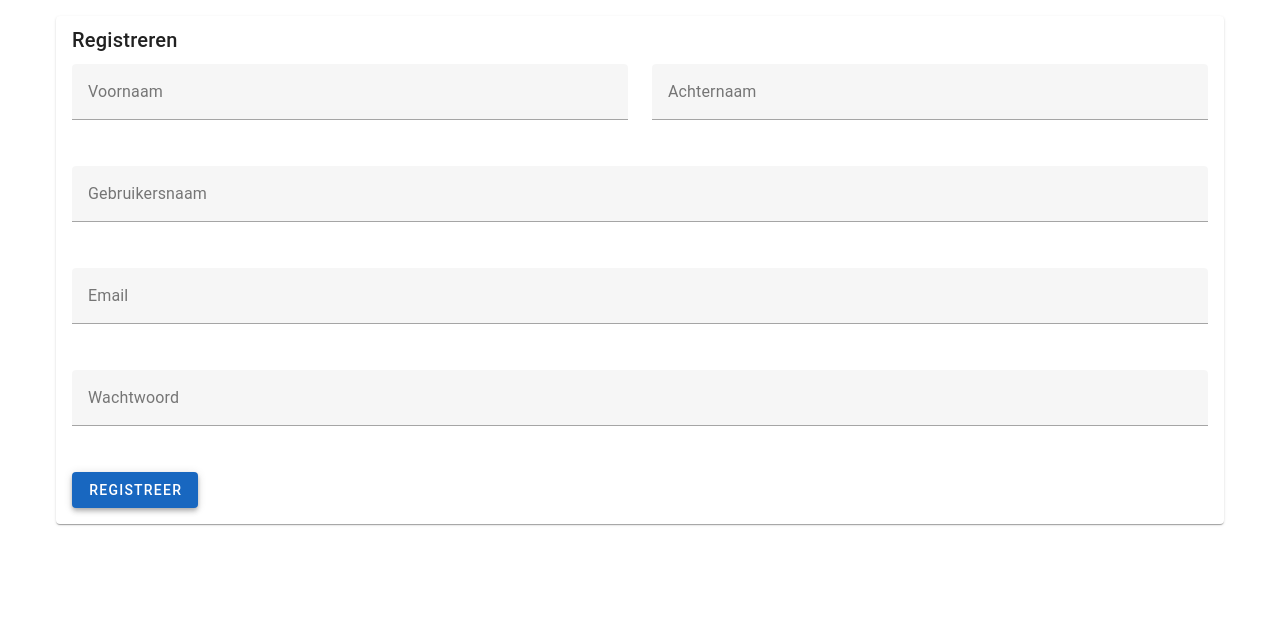
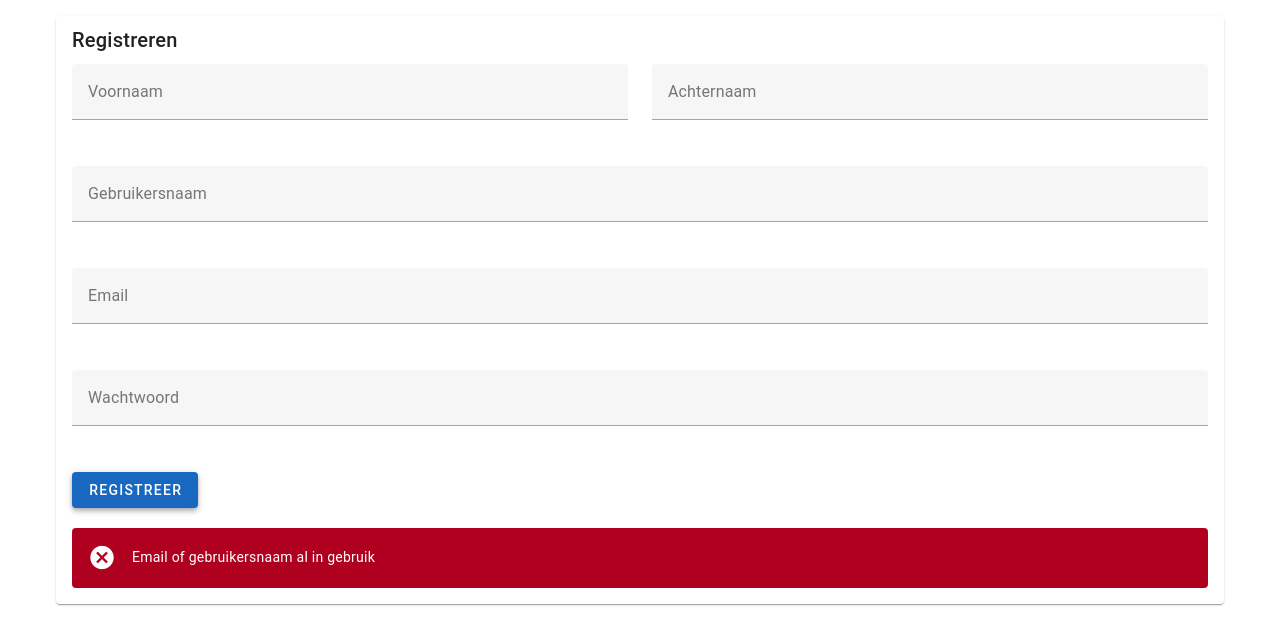
Before and after one commit to MinBZK/HvA-legal-annotation-tool-5.5, a Vue app in the folder frontend/: page / in a window 1280 px wide. Both pictures are taken after a click on the button "REGISTREER". Shown: the top 644 px of the page. Built offline with nearby package versions, Linux system fonts and the light colour scheme; no server answers.

Commit message:
User registration done!

```diff
--- a/frontend/src/components/Register.vue
+++ b/frontend/src/components/Register.vue
@@ -37,6 +37,13 @@
             </v-col>
           </v-row>
         </v-form>
+
+        <br>
+
+        <!-- Display registration status and message -->
+        <v-alert v-if="registrationStatus" :type="registrationStatusColor" outlined>
+          {{ registrationMessage }}
+        </v-alert>
       </v-card-text>
     </v-card>
   </v-container>
@@ -52,12 +59,18 @@ export default {
       lastName: '',
       email: '',
       password: '',
-      username: ''
+      username: '',
+      registrationStatus: '', // 'success' or 'error'
+      registrationMessage: ''
     };
+  },
+  computed: {
+    registrationStatusColor() {
+      return this.registrationStatus === 'success' ? 'success' : 'error';
+    }
   },
   methods: {
     registerUser() {
-      // Send the registration data to the backend API
       const userData = {
         firstName: this.firstName,
         lastName: this.lastName,
@@ -66,15 +79,16 @@ export default {
         username: this.username
       };
 
-      console.log(userData);
-
-      // Replace 'YOUR_BACKEND_API_URL' with the actual URL of your backend API
-      axios.post('YOUR_BACKEND_API_URL/register', userData)
+      axios.post('http://localhost:8085/auth/register', userData)
         .then(response => {
+          this.registrationStatus = 'success';
+          this.registrationMessage = 'Registratie is gelukt';
           console.log('Registration successful', response.data);
           // You can redirect the user or perform any other actions on successful registration
         })
         .catch(error => {
+          this.registrationStatus = 'error';
+          this.registrationMessage = 'Email of gebruikersnaam al in gebruik';
           console.error('Registration failed', error);
           // Handle registration error (show a message to the user, etc.)
         });
```
